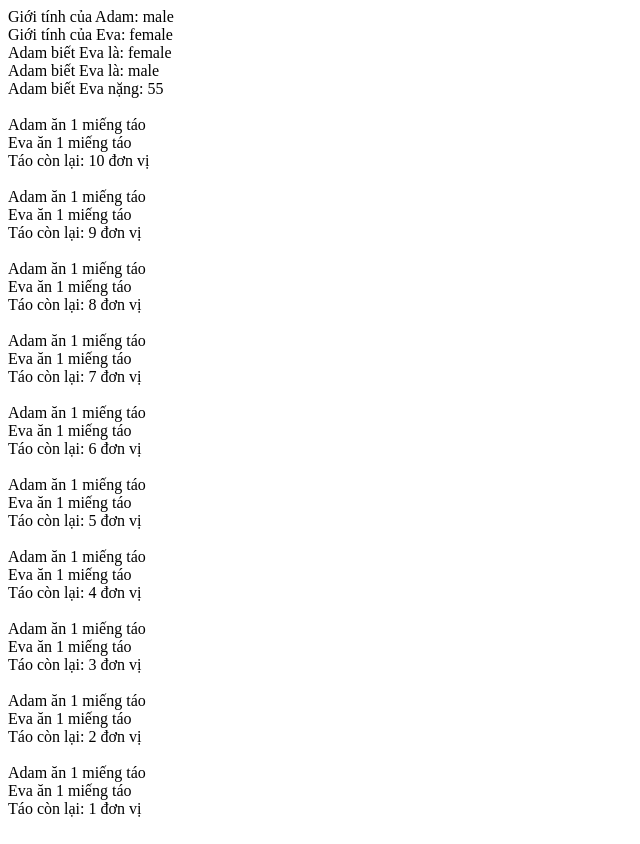
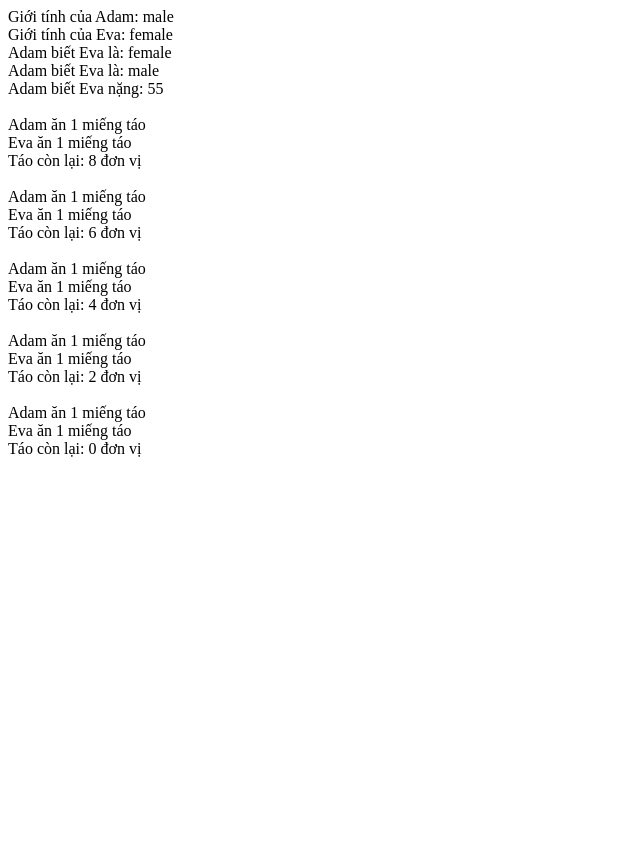
Before and after one commit to phungo-hub/adam-eva, a plain HTML site: page index.html in a window 1280 px wide. Shown: the whole page, without its empty margins (0-640 px from the left). After the commit the page ends 800 px from the top, so only its background shows below. Drawn offline with Linux system fonts and the light colour scheme.

Commit message:
update index.html

```diff
--- a/index.html
+++ b/index.html
@@ -32,10 +32,8 @@
             - setWeight(int): void
      */
 
-    let Apple = function() {
-        this.setWeight = function(weight) {
-            this.weight = weight;
-        };
+    let Apple = function(weight) {
+        this.weight = weight;
 
         this.isEmpty = function() {
             return this.weight === 0 ? true : false;
@@ -62,12 +60,12 @@
             return !!this.gender === "name";
         }
 
-        this.checkApple = function(apple) {
-            return apple.isEmpty();
+        this.checkAppleEmpty = function(apple) {
+            return !apple.isEmpty();
         }
 
         this.eat = function(apple) {
-            if (this.checkApple(apple)) {
+            if (this.checkAppleEmpty(apple)) {
                 apple.decrease();
             }
         }
@@ -84,8 +82,7 @@
 
     let adam = new Human("adam", "male", 65);
     let eva = new Human("eva", "female", 55);
-    let apple_1 = new Apple();
-    apple_1.setWeight(10);
+    let apple_1 = new Apple(10);
 
     document.write("Giới tính của Adam: " + adam.gender + "<br>");
     document.write("Giới tính của Eva: " + eva.gender + "<br>");
@@ -102,7 +99,6 @@
         document.write("Eva ăn 1 miếng táo" + "<br>")
         eva.eat(apple_1);
         document.write("Táo còn lại: " + apple_1.weight + " đơn vị" + "<br><br>");
-        apple_1.decrease();
     }
 
 </script>
```
